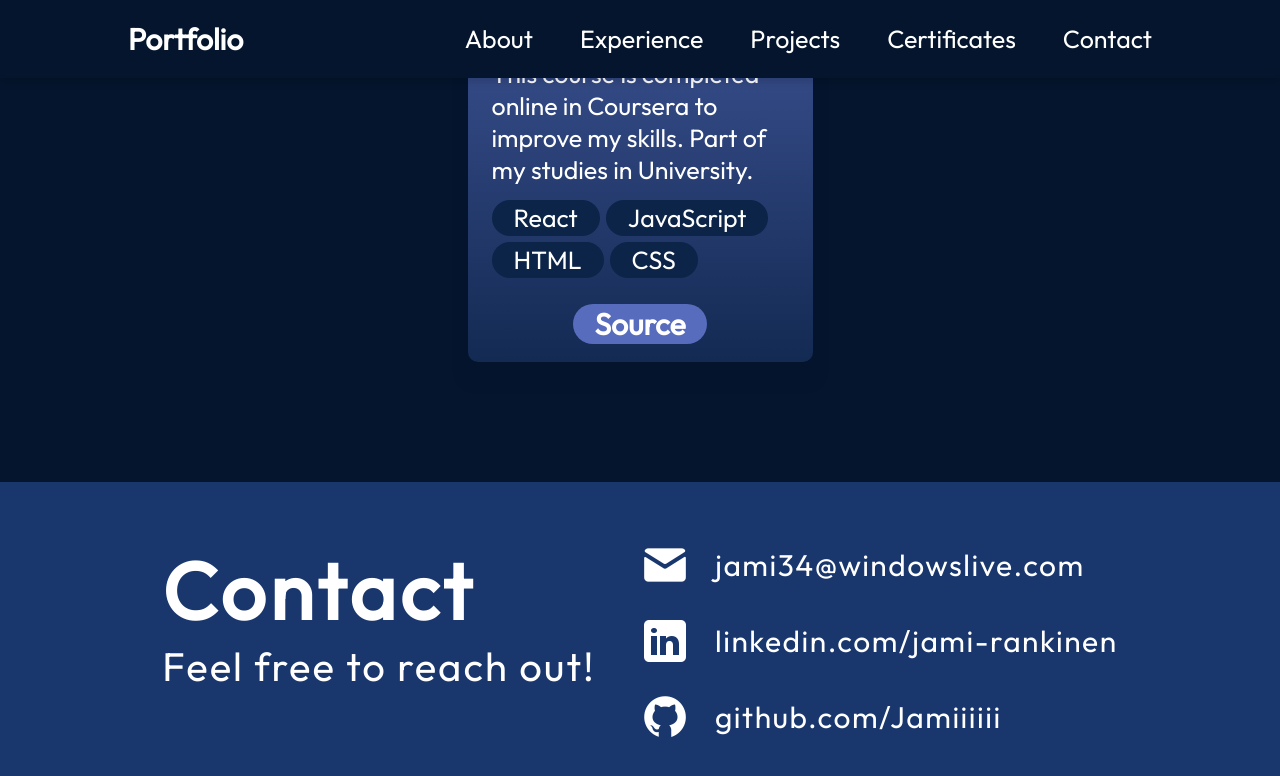
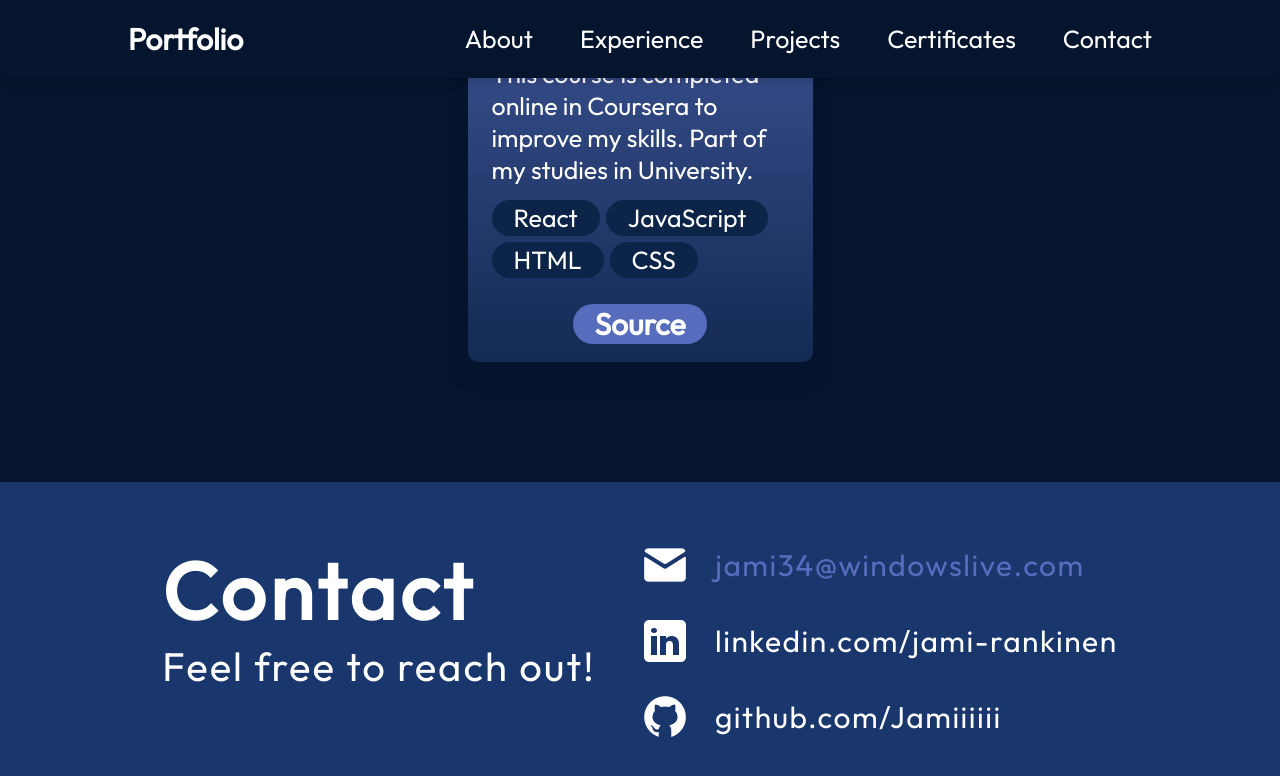
Before and after one commit to Jamirankinen/Portfolio, a React (Vite) app: page / in a window 1280 px wide. In both pictures the pointer is over the link "jami34@windowslive.com". Shown: the part 3934-4710 px from the top of the page. Built offline with nearby package versions, Linux system fonts and the light colour scheme.

Commit message:
Hovering highlights links in contact now

```diff
--- a/src/components/About/About.module.css
+++ b/src/components/About/About.module.css
@@ -50,10 +50,6 @@
     transition: 0.4s;
 }
 
-.aboutItem:hover {
-    background-size: 100% 100%;
-}
-
 .aboutItem h3 {
     font-size: 25px;
     font-weight: 600;
--- a/src/components/Contact/Contact.module.css
+++ b/src/components/Contact/Contact.module.css
@@ -47,6 +47,9 @@
   font-weight: 400;
   letter-spacing: 1.5px;
 }
+.link a:hover {
+  color: var(--color-primary);
+}
 
 @media screen and (max-width: 830px) {
   .container {
```
